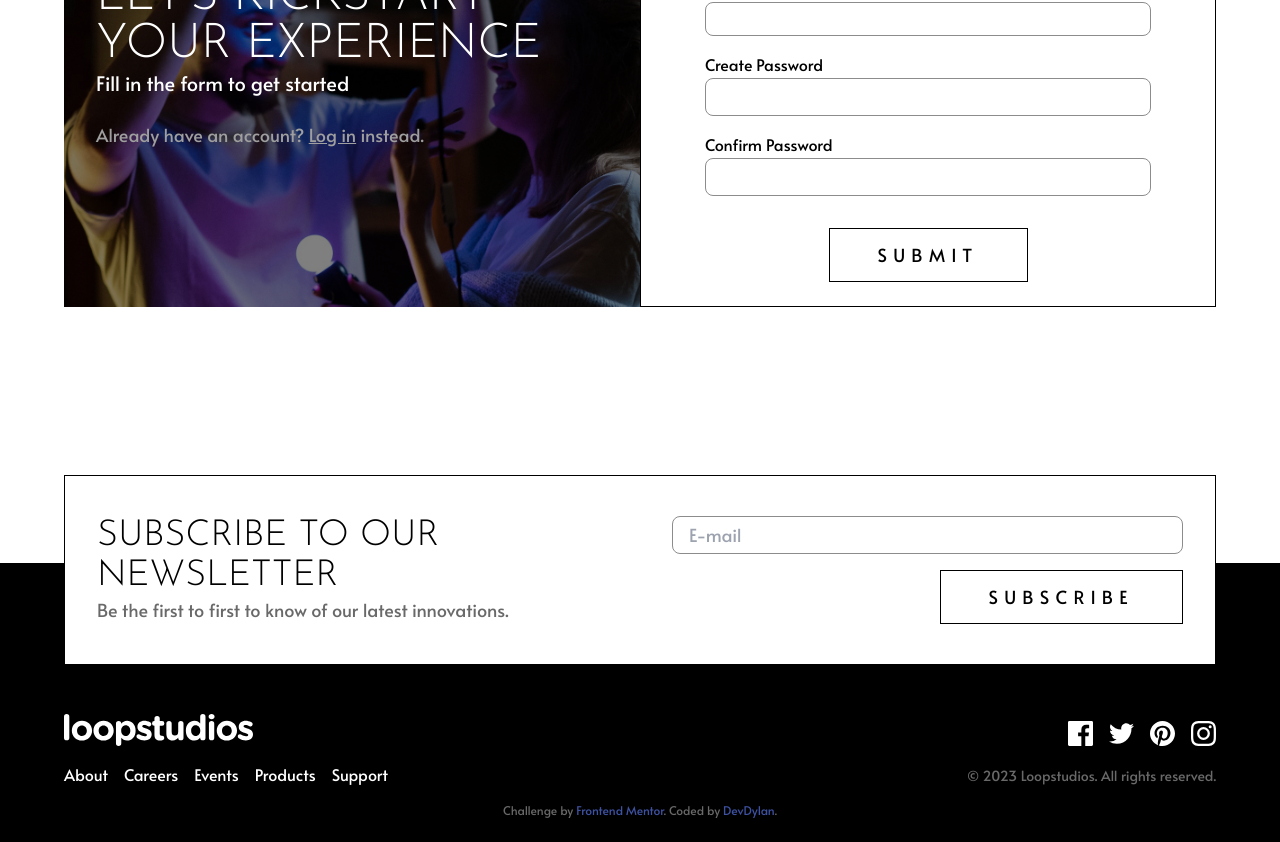
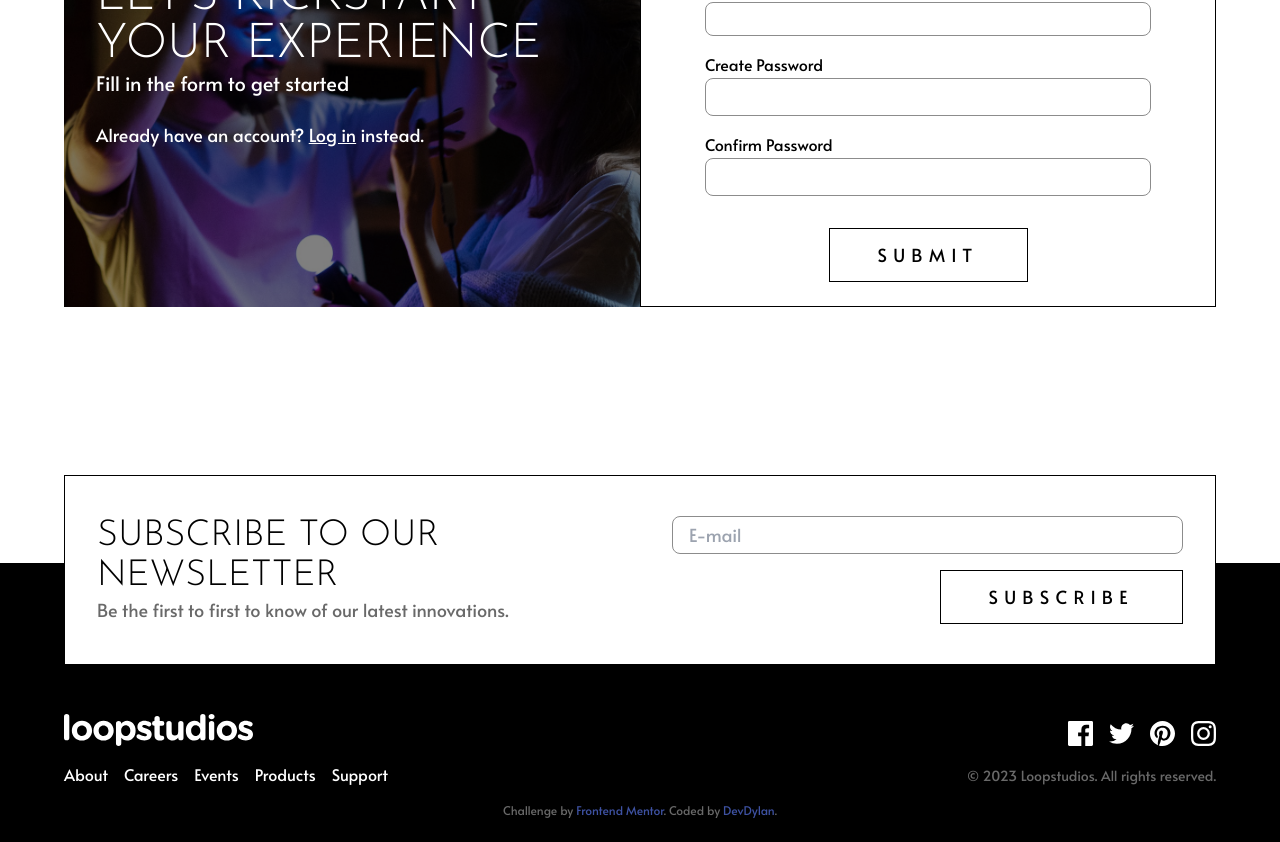
Before and after one commit to Dev-Dylann/loopstudios-landing-page, a React (Vite) app: page / in a window 1280 px wide. Shown: the part 2940-3782 px from the top of the page. Built offline with nearby package versions, Linux system fonts and the light colour scheme.

Commit message:
fixed contrast issue on login/signup form

```diff
--- a/src/components/Nav.jsx
+++ b/src/components/Nav.jsx
@@ -12,10 +12,10 @@ const Nav = ({ navState, setNavState }) => {
 
         <ul onClick={() => setNavState(prev => !prev)} className='grow font-josefin flex flex-col justify-center gap-4 text-3xl md:gap-5'>
             <li><a href="#about">ABOUT</a></li>
-            <li><a href="">CAREERS</a></li>
-            <li><a href="">EVENTS</a></li>
+            <li><a href="#">CAREERS</a></li>
+            <li><a href="#">EVENTS</a></li>
             <li><a href="#products">PRODUCTS</a></li>
-            <li><a href="">SUPPORT</a></li>
+            <li><a href="#">SUPPORT</a></li>
         </ul>
     </nav>
   )
--- a/src/components/SignOrLogIn.jsx
+++ b/src/components/SignOrLogIn.jsx
@@ -34,7 +34,7 @@ const SignOrLogIn = () => {
 
                 <p className='md:text-lg lg:text-xl'>{formState === 'login' ? "Fill in your details" : "Fill in the form to get started"}</p>
 
-                <p className='text-[#9F9F9F] mt-6 lg:text-lg'>{formState === 'login' ? "Don't have an account?" : "Already have an account?"} <span className='underline cursor-pointer hover:text-white' onClick={() => setFormState(prev => prev === 'login' ? 'signup' : 'login')}>{formState === 'login' ? "Sign Up" : "Log in"}</span> instead.</p>
+                <p className='text-sm mt-6 sm:text-base lg:text-lg'>{formState === 'login' ? "Don't have an account?" : "Already have an account?"} <span className='underline cursor-pointer' onClick={() => setFormState(prev => prev === 'login' ? 'signup' : 'login')}>{formState === 'login' ? "Sign Up" : "Log in"}</span> instead.</p>
             </div>
         </article>
 
```
